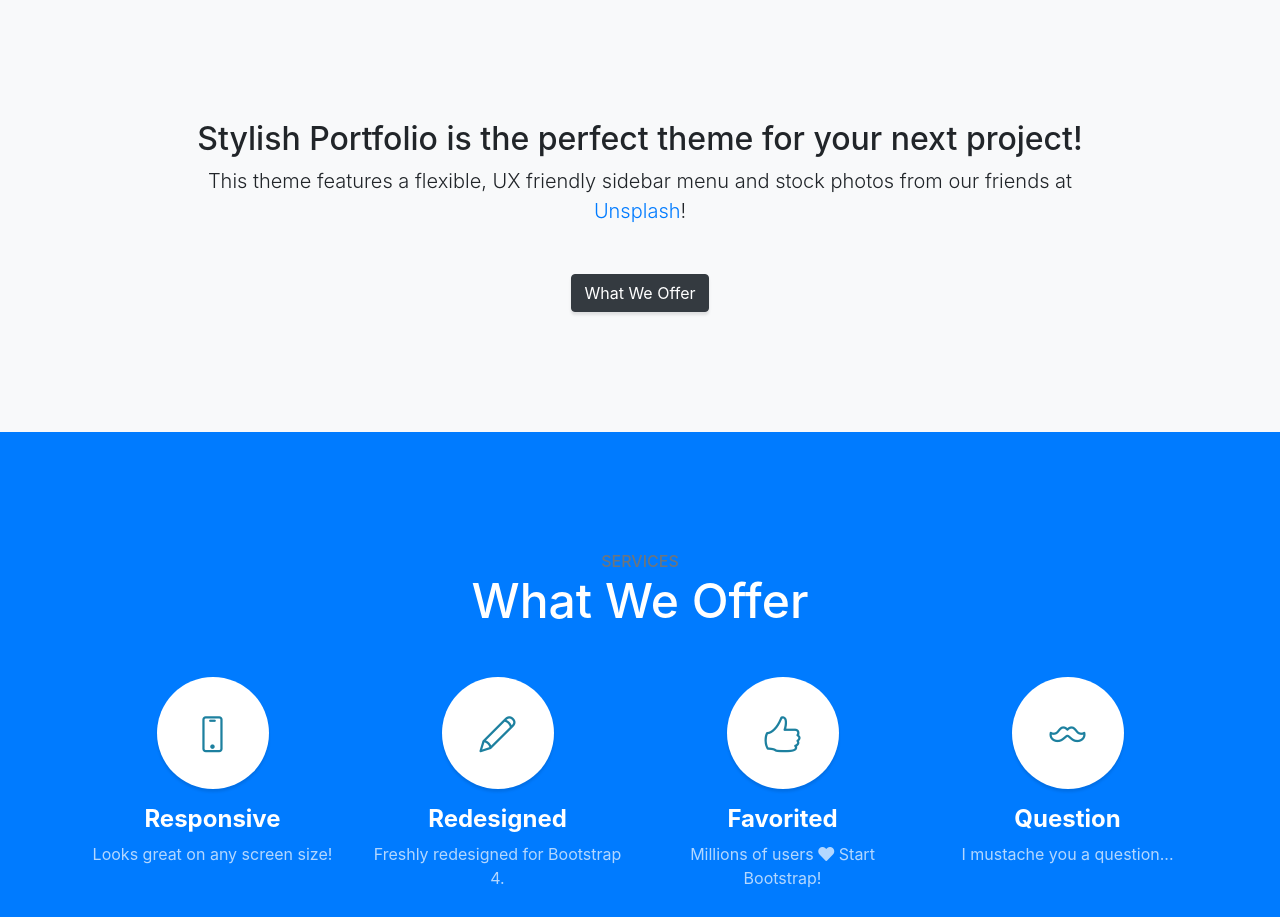
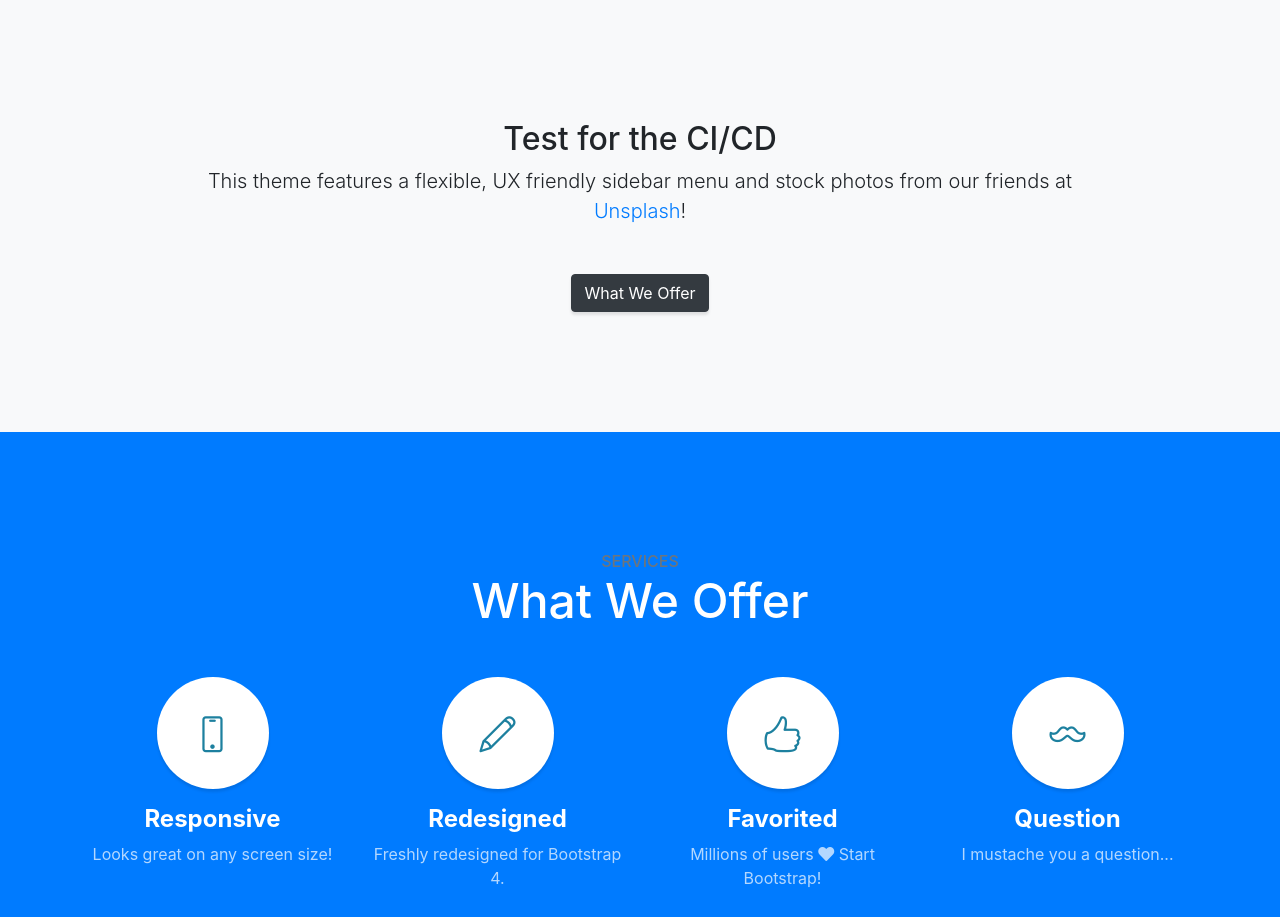
Before and after one commit to tiagralee/personal-website, a website with bundled scripts: page index.html in a window 1280 px wide. Shown: the part 800-1717 px from the top of the page. Built offline with nearby package versions, Linux system fonts and the light colour scheme.

Commit message:
test release trigger

```diff
--- a/index.html
+++ b/index.html
@@ -69,7 +69,7 @@
       <div class="container text-center">
         <div class="row">
           <div class="col-lg-10 mx-auto">
-            <h2>Stylish Portfolio is the perfect theme for your next project!</h2>
+            <h2>Test for the CI/CD</h2>
             <p class="lead mb-5">This theme features a flexible, UX friendly sidebar menu and stock photos from our friends at
               <a href="https://unsplash.com/">Unsplash</a>!</p>
             <a class="btn btn-dark btn-xl js-scroll-trigger" href="#services">What We Offer</a>
```
